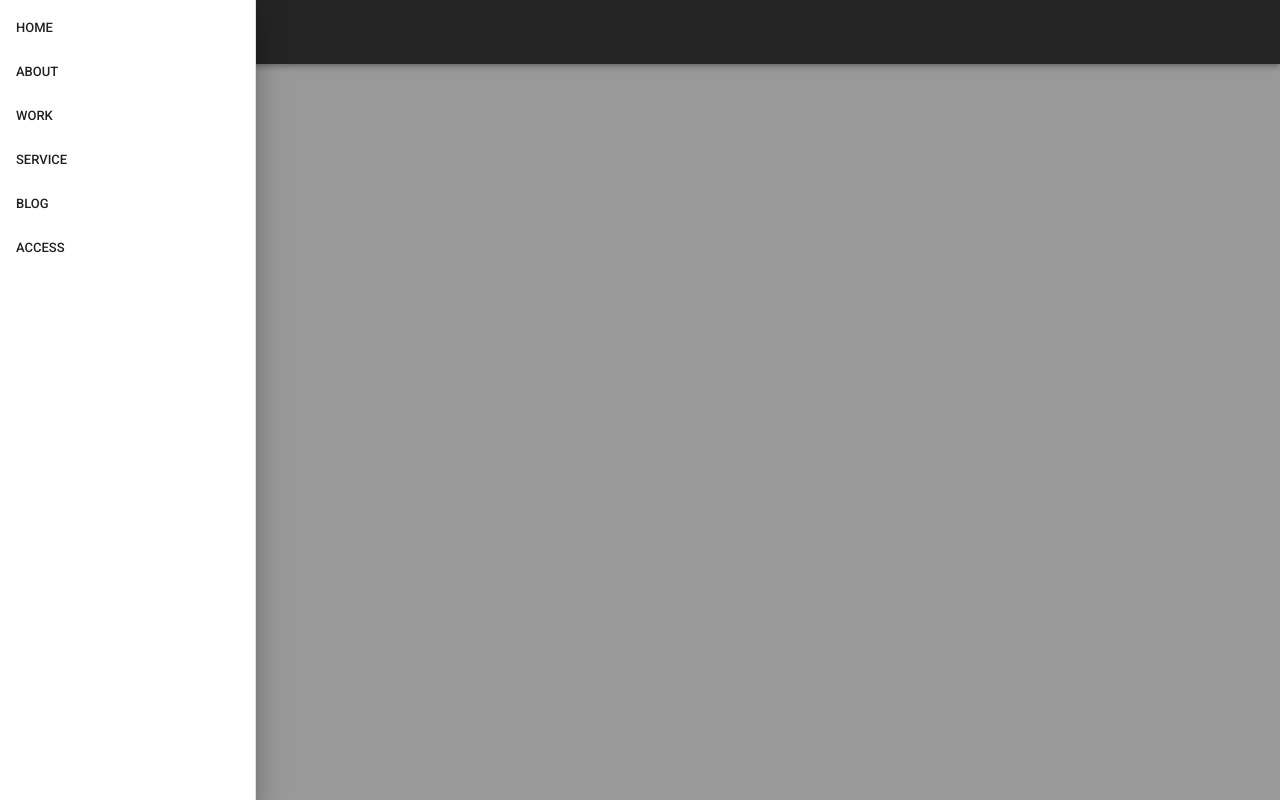
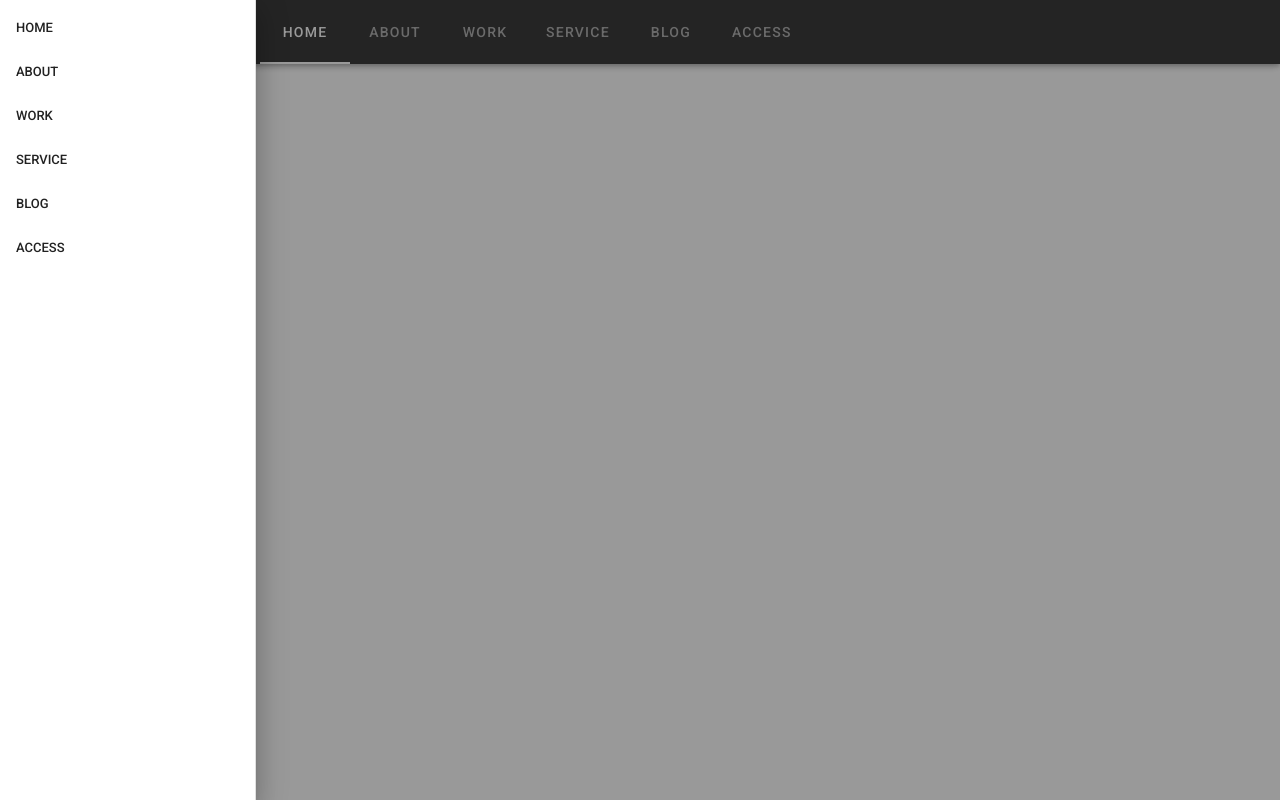
Before and after one commit to omatsu0/vuetify_practise2, a Vue app: page / in a window 1280 px wide. Both pictures are taken after a click on the button 28 px from the left and 32 px from the top of the page. Built offline with nearby package versions, Linux system fonts and the light colour scheme.

Commit message:
add header component

```diff
--- a/src/App.vue
+++ b/src/App.vue
@@ -1,49 +1,16 @@
 <template>
   <v-app>
-    <header>
-      <v-app-bar
-        app
-        dark
-      >
-        <v-app-bar-nav-icon @click="drawer = true"></v-app-bar-nav-icon>
-        <v-toolbar-title>MyPortfolioSite</v-toolbar-title>
-      </v-app-bar>
-      <!-- ここから -->
-      <v-navigation-drawer
-        v-model="drawer"
-        fixed
-        temporary
-      >
-        <v-list
-          nav
-          dense
-        >
-          <v-list-item-group>
-            <v-list-item
-              v-for="(menuItem, index) in menuItems"
-              :key="index"
-            >
-              <v-list-item-title>{{ menuItem.name }}</v-list-item-title>
-            </v-list-item>
-          </v-list-item-group>
-        </v-list>
-      </v-navigation-drawer>
-      <!-- ここまで -->
-    </header>
+    <AppHeader/>
   </v-app>
 </template>
 
 <script>
-import constants from './common/constants' // 今回追加
+import AppHeader from './components/AppHeader.vue'
 
 export default {
-  data () {
-    return {
-      drawer: false,
-      menuItems: constants.menuItems // 今回追加
-    }
+  name: 'App',
+  components: {
+    AppHeader
   }
 }
 </script>
-
-<style></style>
--- /dev/null
+++ b/src/components/AppHeader.vue
@@ -0,0 +1,73 @@
+<template>
+  <header>
+    <v-app-bar
+      app
+      dark
+    >
+      <v-app-bar-nav-icon @click="drawer = true"></v-app-bar-nav-icon>
+      <v-toolbar-title>MyPortfolioSite</v-toolbar-title>
+      <v-tabs>
+        <v-tab
+          v-for="(menuItem, index) in menuItems"
+          :key="index"
+        >
+          {{ menuItem.name }}
+        </v-tab>
+      </v-tabs>
+    </v-app-bar>
+    <v-navigation-drawer
+      v-model="drawer"
+      absolute
+      temporary
+    >
+      <v-list
+        nav
+        dense
+      >
+        <v-list-item-group>
+          <v-list-item
+            v-for="(menuItem, index) in menuItems"
+            :key="index"
+          >
+            <v-list-item-title>{{ menuItem.name }}</v-list-item-title>
+          </v-list-item>
+        </v-list-item-group>
+      </v-list>
+    </v-navigation-drawer>
+  </header>
+</template>
+
+<script>
+import constants from '../common/constants'
+
+export default {
+  name: 'AppHeader',
+  data () {
+    return {
+      drawer: false,
+      menuItems: constants.menuItems
+    }
+  }
+}
+</script>
+
+<style lang="scss" scoped>
+.v-toolbar__title {
+  overflow: visible !important;
+  margin-right: 50px !important;
+}
+
+// .v-app-bar__nav-icon {
+//   @include display_pc {
+//     display: none !important;
+//   }
+// }
+
+// .v-tabs {
+//   display: none;
+
+//   @include display_pc {
+//     display: block !important;
+//   }
+// }
+</style>
--- /dev/null
+++ b/src/styles/common/_mixin.scss
@@ -0,0 +1,31 @@
+/* メディアクエリブレークポイント */
+$xs: 600;
+$sm: 960;
+$md: 1264;
+$lg: 1904;
+
+$sp-max: calc($xs - 1)px;
+$tb-min: $xs + px;
+$tb-max: calc($sm - 1)px;
+$pc-min: $sm + px;
+
+/* PC */
+@mixin display_pc {
+  @media (min-width: $pc-min) {
+    @content;
+  }
+}
+
+/* タブレット */
+@mixin display_tab {
+  @media (min-width: $tb-min) and (max-width: $tb-max) {
+    @content;
+  }
+}
+
+/* スマホ */
+@mixin display_sp {
+  @media (max-width: $sp-max) {
+    @content;
+  }
+}
--- /dev/null
+++ b/src/styles/common/common.scss
@@ -0,0 +1 @@
+@import './_mixin.scss';
--- a/vue.config.js
+++ b/vue.config.js
@@ -1,5 +1,5 @@
 module.exports = {
   transpileDependencies: [
     'vuetify'
-  ]
+  ],
 }
```
